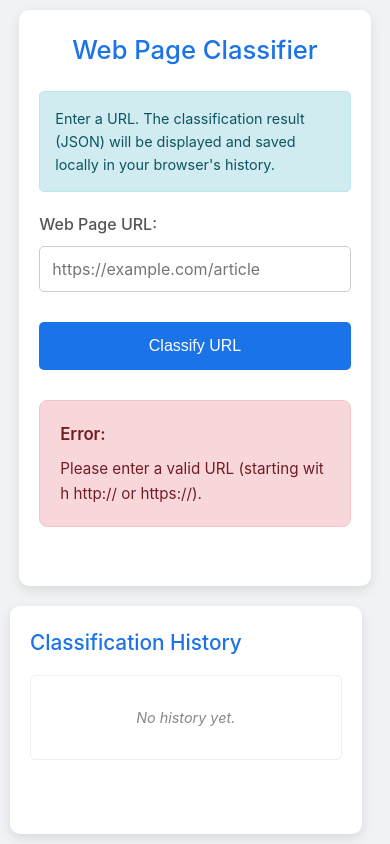
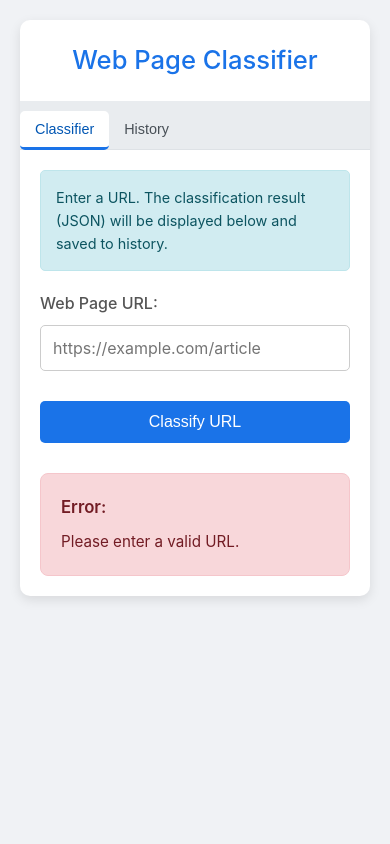
Before and after one commit to fivank/Url-classifier, a website: page index.html in a window 390 px wide. Both pictures are taken after a click on the button "Classify URL". Drawn offline with Linux system fonts and the light colour scheme.

Commit message:
Enhance UI structure and functionality with tab navigation for classifier and history pages

```diff
--- a/index.html
+++ b/index.html
@@ -3,7 +3,7 @@
 <head>
     <meta charset="UTF-8">
     <meta name="viewport" content="width=device-width, initial-scale=1.0">
-    <title>Web Page Classifier w/ History</title>
+    <title>Web Page Classifier & History</title>
     <style>
         /* Basic Reset & Font */
         * { box-sizing: border-box; margin: 0; padding: 0; }
@@ -11,27 +11,55 @@
         body {
             font-family: -apple-system, BlinkMacSystemFont, "Segoe UI", Roboto, Helvetica, Arial, sans-serif;
             line-height: 1.6; background-color: #f0f2f5; color: #333;
-            display: flex; justify-content: center; align-items: flex-start;
             padding: 20px;
-            flex-wrap: wrap; /* Allow wrapping if needed */
-            gap: 20px; /* Space between main container and history */
         }
-        .container, .history-container {
-            background-color: #ffffff; padding: 30px; border-radius: 10px;
-            box-shadow: 0 4px 12px rgba(0, 0, 0, 0.1); width: 100%;
+        .main-wrapper { /* Added wrapper for better structure */
+            background-color: #ffffff; padding: 0; border-radius: 10px;
+            box-shadow: 0 4px 12px rgba(0, 0, 0, 0.1); width: 100%; max-width: 900px;
+             margin: 0 auto; /* Center the wrapper */
+             overflow: hidden; /* Contain children */
         }
-        .container {
-             max-width: 700px; /* Main content area */
-             flex-basis: 700px; /* Suggest width */
-             flex-grow: 1; /* Allow growing */
+
+        /* Tab Styles */
+        .tab-container {
+            display: flex;
+            background-color: #e9ecef;
+            border-bottom: 1px solid #dee2e6;
         }
-        .history-container {
-            max-width: 400px; /* History area */
-            flex-basis: 300px; /* Suggest width */
-            flex-grow: 1; /* Allow growing */
-             align-self: flex-start; /* Align history to top */
+        .tab-button {
+            padding: 12px 20px;
+            cursor: pointer;
+            border: none;
+            background-color: transparent;
+            font-size: 1rem;
+            font-weight: 500;
+            color: #495057;
+            transition: background-color 0.2s ease, color 0.2s ease;
+            border-bottom: 3px solid transparent; /* Placeholder for active border */
+            margin-bottom: -1px; /* Overlap border */
         }
-        h1, h2 { color: #1a73e8; margin-bottom: 20px; font-weight: 500; text-align: center; }
+        .tab-button:hover {
+            background-color: #f8f9fa;
+            color: #0056b3;
+        }
+        .tab-button.active {
+            color: #0056b3;
+            background-color: #ffffff; /* Match page background */
+            border-bottom: 3px solid #1a73e8;
+        }
+
+        /* Page Content Styles */
+        .page-content {
+            display: none; /* Hide pages by default */
+            padding: 30px; /* Add padding inside pages */
+        }
+        .page-content.active {
+            display: block; /* Show active page */
+        }
+
+        /* Element Styles (mostly reused) */
+        h1, h2 { color: #1a73e8; margin-bottom: 20px; font-weight: 500; }
+        h1 { text-align: center; font-size: 1.8em; padding-top: 20px;} /* Adjust h1 position */
         h2 { font-size: 1.3em; margin-bottom: 15px; text-align: left; }
 
         .form-group { margin-bottom: 20px; text-align: left; }
@@ -44,13 +72,17 @@
             outline: none; border-color: #1a73e8;
             box-shadow: 0 0 0 2px rgba(26, 115, 232, 0.2);
         }
-        button {
+        button { /* General button style */
             background-color: #1a73e8; color: white; border: none; padding: 12px 25px;
             border-radius: 5px; font-size: 1rem; cursor: pointer;
             transition: background-color 0.3s ease, transform 0.1s ease;
+             margin-top: 10px;
+        }
+         button#classifyButton { /* Specific button styles if needed */
              display: inline-flex; align-items: center; justify-content: center;
-            min-width: 150px; width: 100%; margin-top: 10px;
+             min-width: 150px; width: 100%;
          }
+
         button:hover { background-color: #155ab6; }
         button:active { transform: scale(0.98); }
         button:disabled { background-color: #cccccc; cursor: not-allowed; }
@@ -60,34 +92,37 @@
             margin-right: 10px; display: none;
         }
         @keyframes spin { 0% { transform: rotate(0deg); } 100% { transform: rotate(360deg); } }
-        #results {
+
+        /* Result Display Styles (for both pages) */
+        .result-display-area {
             margin-top: 30px; padding: 20px; background-color: #e9f2ff;
             border-radius: 8px; border: 1px solid #c6dfff; text-align: left;
             word-wrap: break-word; display: none; font-size: 0.95em;
-            min-height: 100px; /* Ensure space even when empty */
+            min-height: 100px;
         }
-        #results.error { background-color: #f8d7da; color: #721c24; border-color: #f5c6cb; }
-        #results strong.title {
+        .result-display-area.error { background-color: #f8d7da; color: #721c24; border-color: #f5c6cb; }
+        .result-display-area strong.title {
             display: block; margin-bottom: 10px; color: #1a73e8; font-weight: 600; font-size: 1.1em;
         }
-        #results.error strong.title { color: #721c24; }
-        #results pre {
+        .result-display-area.error strong.title { color: #721c24; }
+        .result-display-area pre {
             background-color: #f8f9fa; padding: 15px; border-radius: 5px;
             border: 1px solid #dee2e6; font-family: monospace; white-space: pre-wrap;
             word-break: break-all; font-size: 0.9em; margin: 0; color: #212529;
         }
-        #results.error pre {
+        .result-display-area.error pre {
              color: #721c24; background-color: transparent; border: none; padding: 0;
              white-space: pre-wrap; font-family: inherit; font-size: 1em;
          }
+
         .info {
             background-color: #d1ecf1; color: #0c5460; border: 1px solid #bee5eb;
             padding: 15px; border-radius: 5px; margin-bottom: 20px; text-align: left; font-size: 0.9em;
         }
 
-        /* History List Styles */
+        /* History List Specific Styles */
         #historyList {
-            list-style: none; padding: 0; max-height: 400px; overflow-y: auto;
+            list-style: none; padding: 0; max-height: 300px; overflow-y: auto; /* Adjusted height */
             border: 1px solid #eee; border-radius: 5px; margin-bottom: 15px;
         }
         #historyList li {
@@ -98,46 +133,57 @@
         #historyList li:last-child { border-bottom: none; }
         #historyList li:hover { background-color: #f0f2f5; }
         #historyList li.selected { background-color: #e0eaff; font-weight: 500; }
-        #historyList li:empty::after { /* Show message if history is empty */
-            content: "No history yet.";
-            font-style: italic;
-            color: #888;
-            display: block;
-            text-align: center;
-            padding: 20px;
+        #historyList li:empty::after {
+            content: "No history yet."; font-style: italic; color: #888;
+            display: block; text-align: center; padding: 20px;
         }
+
+         /* History Page Buttons */
+         .history-actions {
+             display: flex;
+             justify-content: space-between; /* Space out buttons */
+             align-items: center;
+             margin-bottom: 20px; /* Space before result area */
+             gap: 15px;
+         }
+        .history-actions button {
+             margin-top: 0; /* Remove default top margin */
+             padding: 8px 15px;
+             font-size: 0.9em;
+             flex-shrink: 0; /* Prevent shrinking */
+         }
+        #showAllButton {
+             background-color: #28a745; /* Green */
+         }
+         #showAllButton:hover { background-color: #218838; }
         #clearHistoryButton {
-            background-color: #dc3545; /* Red for delete */
-            font-size: 0.9em; padding: 8px 15px; width: auto; /* Don't make full width */
-            display: block; /* Center it */
-            margin: 0 auto;
+             background-color: #dc3545; /* Red */
          }
          #clearHistoryButton:hover { background-color: #c82333; }
 
-
-        @media (max-width: 900px) { /* Adjust layout for smaller screens */
-             body {
-                flex-direction: column; /* Stack vertically */
-                 align-items: center; /* Center items */
-            }
-             .container, .history-container {
-                 max-width: 95%; /* Allow more width */
-                 flex-basis: auto; /* Reset basis */
-             }
-        }
         @media (max-width: 600px) {
-            body { padding: 10px; } .container, .history-container { padding: 20px; }
-            h1 { font-size: 1.6em; } button#classifyButton { padding: 15px; }
+             .tab-button { padding: 10px 15px; font-size: 0.9em; }
+             h1 { font-size: 1.6em; }
+             .page-content { padding: 20px; }
+             .history-actions { flex-direction: column; gap: 10px; }
+             .history-actions button { width: 100%; }
         }
     </style>
 </head>
 <body>
-    <!-- Main Content Area -->
-    <div class="container">
+    <div class="main-wrapper">
          <h1>Web Page Classifier</h1>
 
+        <!-- Tab Navigation -->
+        <div class="tab-container">
+            <button class="tab-button active" data-target="classifierPage">Classifier</button>
+            <button class="tab-button" data-target="historyPage">History</button>
+        </div>
+
+        <!-- Classifier Page Content -->
+        <div id="classifierPage" class="page-content active">
             <div class="info">
-            Enter a URL. The classification result (JSON) will be displayed and saved locally in your browser's history.
+                Enter a URL. The classification result (JSON) will be displayed below and saved to history.
             </div>
 
             <div class="form-group">
@@ -150,20 +196,34 @@
                 <span>Classify URL</span>
             </button>
 
-        <div id="results">
-            <!-- JSON Classification result will be displayed here -->
+            <!-- Result display specific to classifier page -->
+            <div id="classifierResultDisplay" class="result-display-area">
+                 <strong class="title">Result:</strong>
+                 <pre><!-- API result here --></pre>
             </div>
         </div>
 
-    <!-- History Sidebar Area -->
-    <div class="history-container">
+        <!-- History Page Content -->
+        <div id="historyPage" class="page-content">
              <h2>Classification History</h2>
+
              <ul id="historyList">
-            <!-- History items will be added here by JavaScript -->
                  <li></li> <!-- Placeholder for empty message styling -->
              </ul>
+
+             <div class="history-actions">
+                 <button id="showAllButton">Show All URLs & Classifications</button>
                  <button id="clearHistoryButton">Clear History</button>
              </div>
+
+            <!-- Result display specific to history page -->
+            <div id="historyResultDisplay" class="result-display-area">
+                <strong class="title">Selected / All History:</strong>
+                <pre><!-- Selected or All history JSON here --></pre>
+            </div>
+        </div>
+
+    </div> <!-- End main-wrapper -->
 
     <script>
         // --- Configuration ---
@@ -173,26 +233,29 @@
         // --- DOM Elements ---
         const classifyButton = document.getElementById('classifyButton');
         const urlInput = document.getElementById('pageUrl');
-        const resultsDiv = document.getElementById('results');
         const loader = document.getElementById('loader');
         const buttonText = classifyButton.querySelector('span');
+        const classifierResultDisplay = document.getElementById('classifierResultDisplay'); // Classifier result area
+        const historyResultDisplay = document.getElementById('historyResultDisplay');   // History result area
         const historyList = document.getElementById('historyList');
         const clearHistoryButton = document.getElementById('clearHistoryButton');
+        const showAllButton = document.getElementById('showAllButton');
+        const tabButtons = document.querySelectorAll('.tab-button');
+        const pageContents = document.querySelectorAll('.page-content');
 
         // --- State ---
-        let classificationHistory = []; // In-memory copy of the history
+        let classificationHistory = []; // In-memory copy
 
         // --- Functions ---
 
         function showLoading(isLoading) {
-            // (Keep this function exactly as before)
+            // Only affect the classifier button
             if (isLoading) {
                 classifyButton.disabled = true;
-                loader.style.display = 'inline-block';
+                loader.style.display = 'inline-block'; // Changed from 'flex' if using inline-flex on button
                 buttonText.textContent = 'Classifying...';
-                // Don't hide results immediately, user might be viewing history
-                // resultsDiv.style.display = 'none';
-                resultsDiv.classList.remove('error');
+                classifierResultDisplay.style.display = 'none'; // Hide previous classifier result
+                classifierResultDisplay.classList.remove('error');
             } else {
                 classifyButton.disabled = false;
                 loader.style.display = 'none';
@@ -200,44 +263,44 @@
             }
         }
 
-        // Updated display function to accept data and optional source
-        function displayClassification(data, isError = false, source = 'API') {
-            resultsDiv.innerHTML = ''; // Clear previous content
-            resultsDiv.style.display = 'block'; // Make sure it's visible
+        // Generic function to display results in a specific area
+        function displayResultInArea(areaElement, data, isError = false, titlePrefix = 'Result') {
+             areaElement.innerHTML = ''; // Clear previous content
+             areaElement.style.display = 'block'; // Make sure it's visible
 
              const title = document.createElement('strong');
              title.classList.add('title');
-
              const resultOutput = document.createElement('pre');
 
              if (isError) {
-                resultsDiv.classList.add('error');
-                title.textContent = 'Error:';
+                 areaElement.classList.add('error');
+                 title.textContent = `Error:`; // Keep title simple for errors
                  resultOutput.textContent = (typeof data === 'string') ? data : JSON.stringify(data, null, 2);
              } else {
-                resultsDiv.classList.remove('error');
-                title.textContent = `Classification Result (${source}):`; // Indicate source
-                // Stringify the received JavaScript object with indentation
+                 areaElement.classList.remove('error');
+                 title.textContent = `${titlePrefix}:`;
                  resultOutput.textContent = JSON.stringify(data, null, 2);
              }
 
-            resultsDiv.appendChild(title);
-            resultsDiv.appendChild(resultOutput);
+             areaElement.appendChild(title);
+             areaElement.appendChild(resultOutput);
          }
 
-        // Function to render the history list in the UI
+
+        // Render the history list in the UI (targets #historyList)
         function renderHistoryList() {
             historyList.innerHTML = ''; // Clear existing list items
 
             if (classificationHistory.length === 0) {
-                // Add placeholder for empty message styling to work
                  const emptyLi = document.createElement('li');
                  historyList.appendChild(emptyLi);
-                clearHistoryButton.style.display = 'none'; // Hide clear button if empty
+                // clearHistoryButton.style.display = 'none'; // Managed by CSS/layout now potentially
+                // showAllButton.style.display = 'none';
                 return;
             }
 
-             clearHistoryButton.style.display = 'block'; // Show clear button if not empty
+            // clearHistoryButton.style.display = 'inline-block';
+            // showAllButton.style.display = 'inline-block';
 
             classificationHistory.forEach((item, index) => {
                 const li = document.createElement('li');
@@ -246,65 +309,86 @@
                 li.dataset.index = index; // Store index for easy retrieval
 
                 li.addEventListener('click', () => {
-                    // Remove 'selected' class from any other item
+                    // Highlight selection
                     document.querySelectorAll('#historyList li.selected').forEach(el => el.classList.remove('selected'));
-                    // Add 'selected' class to the clicked item
                     li.classList.add('selected');
-                    // Display the classification for this history item
-                    displayClassification(item.classification, false, 'History');
+                    // Display the classification for this history item IN THE HISTORY AREA
+                    const selectedItem = classificationHistory[index];
+                    if (selectedItem) {
+                         displayResultInArea(historyResultDisplay, selectedItem.classification, false, 'Selected History');
+                    }
                 });
-
                 historyList.appendChild(li);
             });
         }
 
-        // Function to load history from localStorage
+        // Load history from localStorage
         function loadHistory() {
             try {
                 const storedHistory = localStorage.getItem(LOCAL_STORAGE_KEY);
-                if (storedHistory) {
-                    classificationHistory = JSON.parse(storedHistory);
-                } else {
+                classificationHistory = storedHistory ? JSON.parse(storedHistory) : [];
+            } catch (error) {
+                console.error("Error loading/parsing history:", error);
                 classificationHistory = [];
             }
-            } catch (error) {
-                console.error("Error loading or parsing history from localStorage:", error);
-                classificationHistory = []; // Reset to empty array on error
-                 // Optionally notify user: displayClassification("Could not load history.", true);
-            }
-             renderHistoryList(); // Update the UI with loaded history
+            renderHistoryList(); // Render into the history page list
         }
 
-        // Function to save the current history state to localStorage
+        // Save history state to localStorage
         function saveHistory() {
              try {
                  localStorage.setItem(LOCAL_STORAGE_KEY, JSON.stringify(classificationHistory));
              } catch (error) {
-                 console.error("Error saving history to localStorage:", error);
-                 // Notify user if storage is full?
-                 displayClassification("Could not save history (Storage might be full).", true);
+                 console.error("Error saving history:", error);
+                 displayResultInArea(classifierResultDisplay, "Could not save history (Storage might be full).", true);
              }
         }
 
-        // Function to add a new entry and save
+        // Add a new entry and save
          function addHistoryEntry(url, classificationData) {
-             // Optional: Prevent duplicates? Or update existing?
-             // For now, just add:
              const newEntry = { url: url, classification: classificationData };
-             classificationHistory.unshift(newEntry); // Add to the beginning of the array
+             // Optional: Check for duplicates by URL and update instead of adding?
+             // Simple add to top for now:
+             classificationHistory.unshift(newEntry);
              saveHistory();
-             renderHistoryList(); // Update the list view
+             renderHistoryList(); // Update the list view on the history page
+         }
+
+        // Show the entire history JSON in the history display area
+        function showAllHistory() {
+             if (classificationHistory.length === 0) {
+                  displayResultInArea(historyResultDisplay, "History is empty.", true, "Full History");
+             } else {
+                 displayResultInArea(historyResultDisplay, classificationHistory, false, "All Stored Classifications");
+             }
+              // Deselect any specific list item
+             document.querySelectorAll('#historyList li.selected').forEach(el => el.classList.remove('selected'));
          }
 
 
-        // Function to clear the history
+        // Clear the history
         function clearHistory() {
             if (confirm("Are you sure you want to clear the entire classification history?")) {
-                classificationHistory = []; // Clear in-memory array
-                saveHistory(); // Persist the empty array to localStorage
-                renderHistoryList(); // Update the UI
-                resultsDiv.style.display = 'none'; // Hide results area
+                classificationHistory = [];
+                saveHistory();
+                renderHistoryList();
+                historyResultDisplay.style.display = 'none'; // Hide history result area
             }
+        }
+
+        // Switch active tab and page content
+        function switchTab(event) {
+             const targetId = event.currentTarget.dataset.target;
+
+             // Update tab button styles
+             tabButtons.forEach(button => {
+                 button.classList.toggle('active', button.dataset.target === targetId);
+             });
+
+             // Show/Hide page content
+             pageContents.forEach(page => {
+                 page.classList.toggle('active', page.id === targetId);
+             });
         }
 
 
@@ -313,14 +397,11 @@
             const pageUrl = urlInput.value.trim();
 
             if (!pageUrl || !/^https?:\/\/.+/.test(pageUrl)) {
-                displayClassification("Please enter a valid URL (starting with http:// or https://).", true, 'Input Error');
+                 displayResultInArea(classifierResultDisplay, "Please enter a valid URL.", true);
                 return;
             }
 
             showLoading(true);
-            // Clear previous selection highlight in history
-            document.querySelectorAll('#historyList li.selected').forEach(el => el.classList.remove('selected'));
-
 
             try {
                 const response = await fetch(NETLIFY_FUNCTION_ENDPOINT, {
@@ -336,18 +417,17 @@
                 }
 
                 if (data.classification && typeof data.classification === 'object') {
-                    // Display the new result from API
-                    displayClassification(data.classification, false, 'API');
-                    // Add to history
+                    // Display the new result in the CLASSIFIER area
+                    displayResultInArea(classifierResultDisplay, data.classification, false, 'API Result');
+                    // Add to history (updates list in history tab)
                     addHistoryEntry(pageUrl, data.classification);
                 } else {
-                    console.error("Unexpected response format:", data);
-                     throw new Error("Received an unexpected response format from the classification function.");
+                     throw new Error("Received an unexpected response format.");
                 }
 
             } catch (error) {
                 console.error("Error during classification:", error);
-                displayClassification(`Classification failed: ${error.message}`, true, 'Error');
+                 displayResultInArea(classifierResultDisplay, `Classification failed: ${error.message}`, true);
             } finally {
                 showLoading(false);
             }
@@ -355,12 +435,16 @@
 
         // --- Initialization and Event Listeners ---
 
-        // Load history when the script runs
+        // Load history on startup
         loadHistory();
 
-        // Attach event listeners
+        // Attach tab switching listeners
+        tabButtons.forEach(button => button.addEventListener('click', switchTab));
+
+        // Attach other listeners
         classifyButton.addEventListener('click', classifyUrlContent);
         clearHistoryButton.addEventListener('click', clearHistory);
+        showAllButton.addEventListener('click', showAllHistory);
 
         urlInput.addEventListener('keydown', (event) => {
             if (event.key === 'Enter') {
@@ -369,6 +453,11 @@
             }
         });
 
+         // Ensure the default tab content is shown initially (redundant if HTML class is set, but safe)
+         document.getElementById('classifierPage').classList.add('active');
+         document.getElementById('historyPage').classList.remove('active');
+
+
     </script>
 </body>
 </html>
```
Lines whose indentation alone changed are shown as unchanged.
